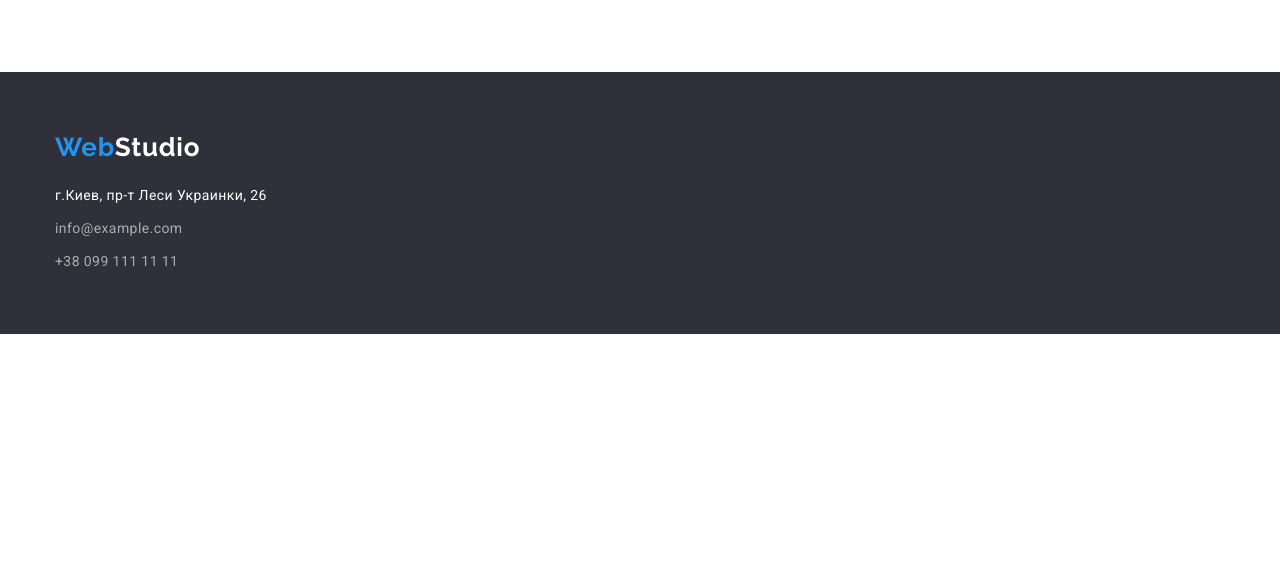
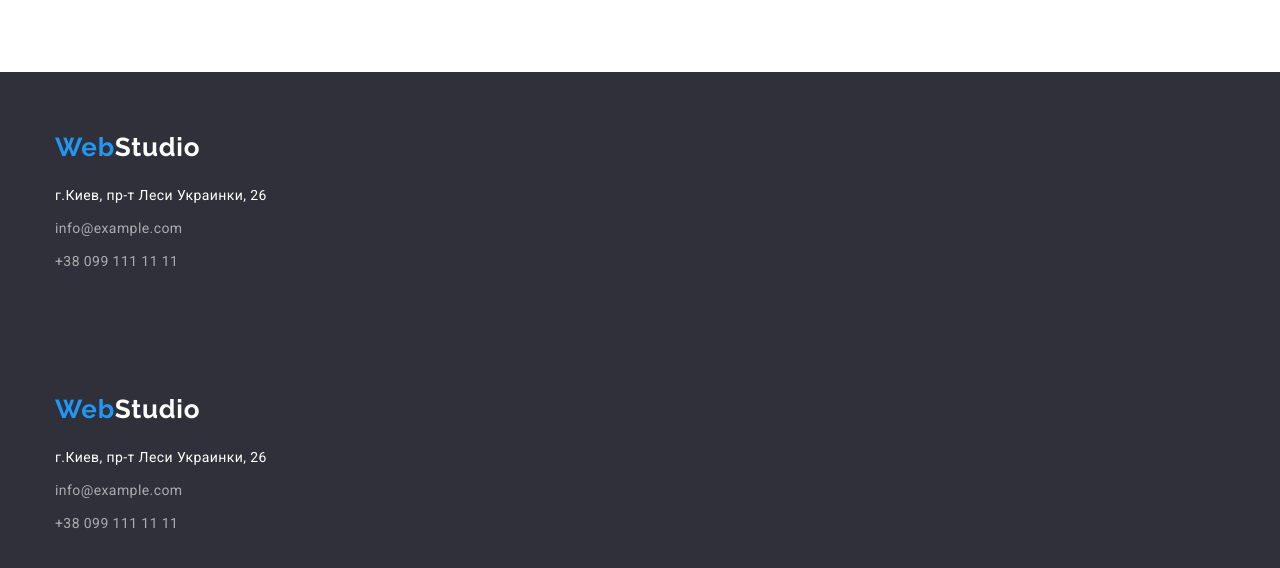
Before and after one commit to IvanChernenko/goit-markup-hw-04, a plain HTML site: page index.html in a window 1280 px wide. Shown: the part 2684-3252 px from the top of the page. Before the commit the page ends 3018 px from the top, so only its background shows below. Drawn offline with nearby package versions, Linux system fonts and the light colour scheme.

Commit message:
Update index.html

```diff
--- a/index.html
+++ b/index.html
@@ -322,6 +322,25 @@
          </address>
         </div>
       </div>
+
+      <div class="container footer-container">
+        <div id="contacts">
+          <a href="./index.html" class="link-logo">Web<span class="link-logo-white">Studio</span></a>
+          <address>
+            <ul class="list">
+              <li class="footer-list">
+                <a href="https://goo.gl/maps/73yQ8bq3998Z3wym6" target="_blank" rel="noopener noreferer"
+                  class="link adress">г.Киев, пр-т Леси Украинки, 26</a>
+              </li>
+              <li class="footer-mail">
+                <a href="https://info@example.com" target="_blank" rel="noopener noreferer"
+                  class="link mail-menu">info@example.com</a>
+              </li>
+              <li><a href="tel:+380991111111" class="link mail-menu">+38 099 111 11 11</a></li>
+            </ul>
+          </address>
+        </div>
+      </div>
     </footer>
   </body>
 </html>
```
